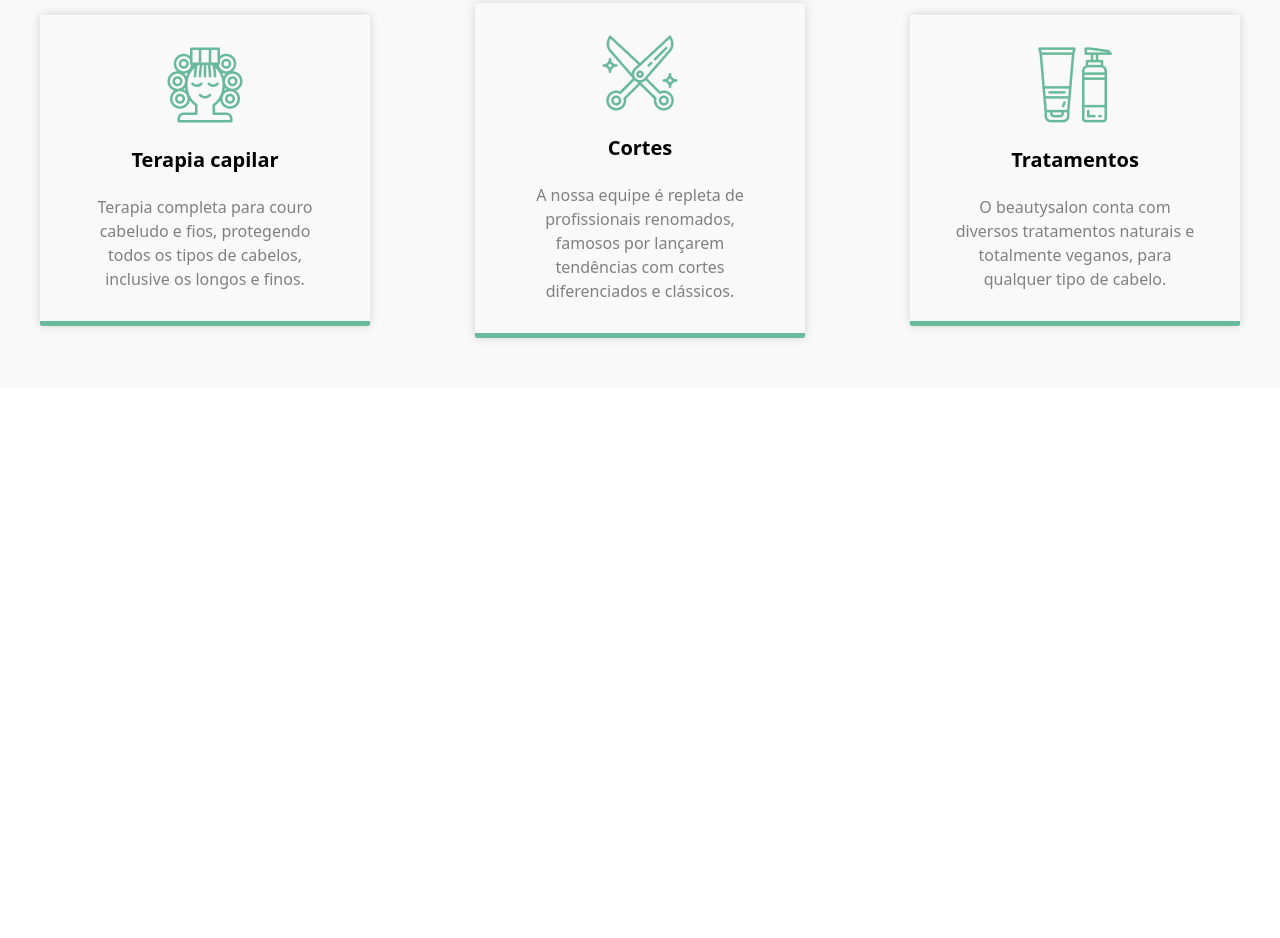
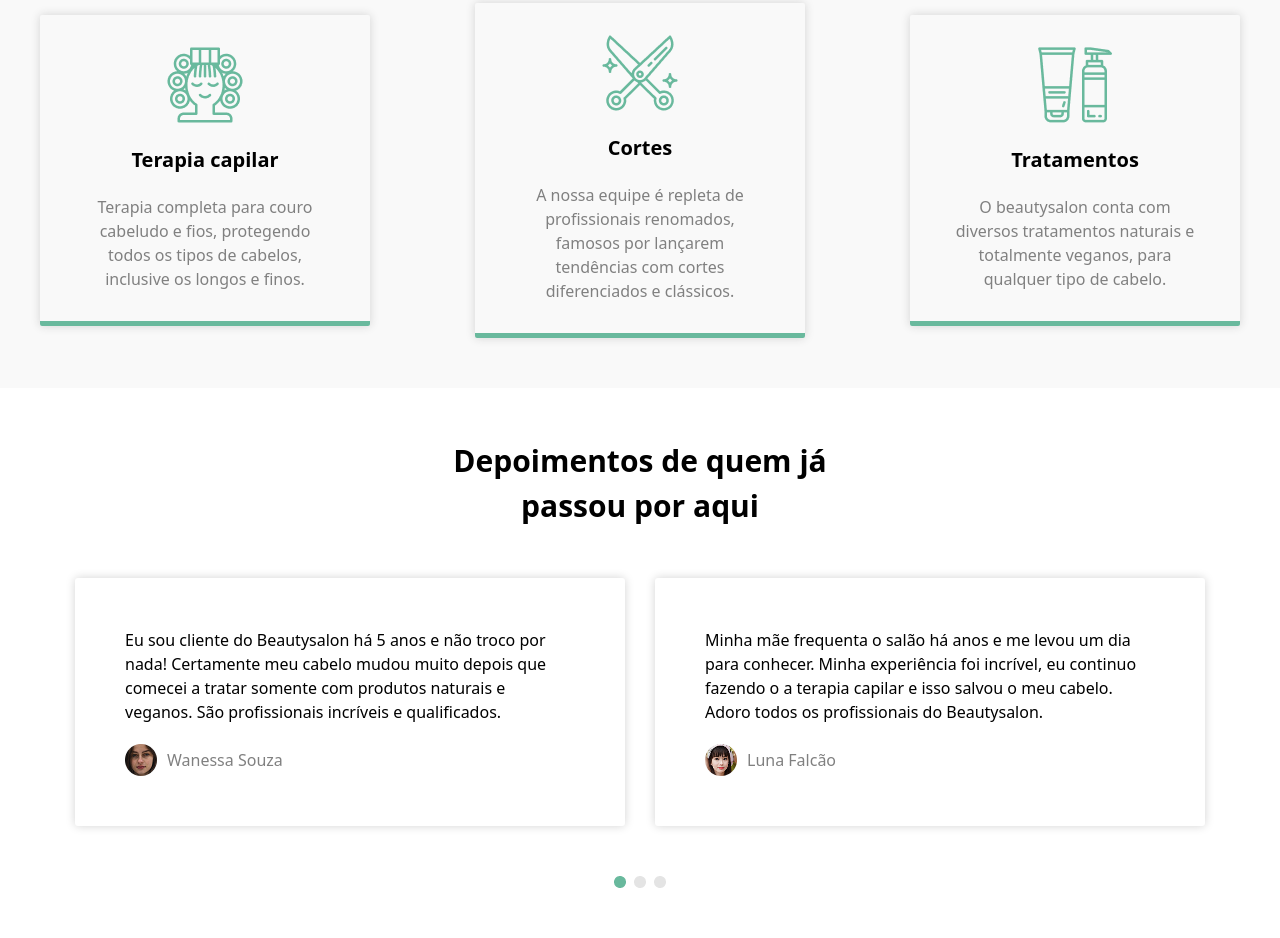
Before and after one commit to Faridun-07/HwTailwindCSS, a website: page index.html in a window 1280 px wide. Shown: the part 1389-2327 px from the top of the page. Before the commit the page ends 1777 px from the top, so only its background shows below. Drawn offline with Linux system fonts and the light colour scheme.

Commit message:
Add section 4

```diff
--- a/index.html
+++ b/index.html
@@ -67,6 +67,26 @@
             </div>
         </section>
     </div>
+    <section class="max-w-300 m-auto flex flex-col gap-[50px] lg:p-[50px_0px] p-[50px_20px] items-center">
+        <h1 class=" font-bold text-[30px] lg:text-center lg:w-[450px]">Depoimentos de quem já passou por aqui</h1>
+        <div class=" flex flex-col gap-[30px] lg:flex-row lg:justify-between">
+            <div class="flex flex-col gap-[20px] shadow-[0_0_10px_lightgray] p-[50px] rounded-[3px]">
+             <p class="lg:w-[450px] text-[16px]">Eu sou cliente do Beautysalon há 5 anos e não troco por nada! Certamente meu cabelo mudou muito depois que comecei a tratar somente com produtos naturais e veganos. São profissionais incríveis e qualificados.</p>
+             <div class="flex items-center gap-[10px]">
+                <img src="./src/images/Img6.png" alt="">
+                <p class="text-[gray]">Wanessa Souza</p>
+             </div>
+            </div>
+                <div class="flex flex-col gap-[20px] shadow-[0_0_10px_lightgray] p-[50px] rounded-[3px]">
+             <p class="lg:w-[450px] text-[16px]">Minha mãe frequenta o salão há anos e me levou um dia para conhecer. Minha experiência foi incrível, eu continuo fazendo o a terapia capilar e isso salvou o meu cabelo. Adoro todos os profissionais do Beautysalon.</p>
+             <div class="flex items-center gap-[10px]">
+                <img src="./src/images/Img7.png" alt="">
+                <p class="text-[gray]">Luna Falcão</p>
+             </div>
+            </div>
+        </div>
+        <img src="./src/images/Dots.png" alt="">
+    </section>
     </main>
     <footer></footer>
 </body>
```
Also changed, not shown: src/images/Dots.png (added), src/images/Img6.png (added), src/images/Img7.png (added), src/output.css.
